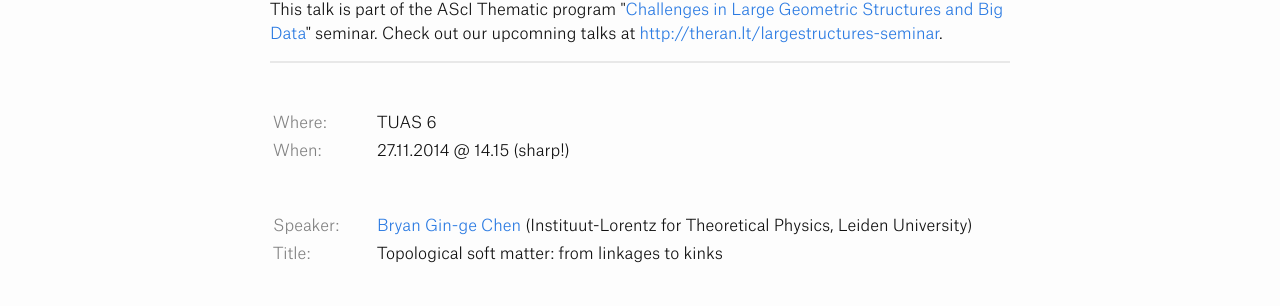
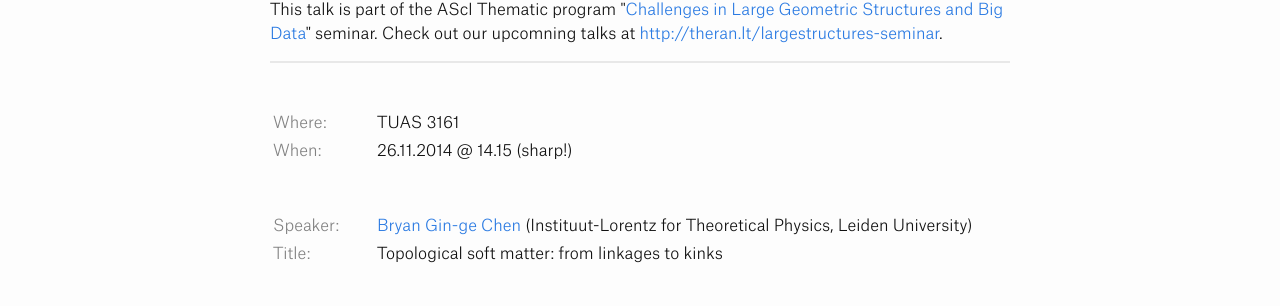
Before and after one commit to theran/theran.github.io, a Jekyll site: the page built from _seminartalks/2014-11-27-chen.md, in a window 1280 px wide. Shown: the part 169-475 px from the top of the page. Built offline with Jekyll 4.4.1, drawn with Linux system fonts in a browser that asks for light colours.

Commit message:
Changed Chen talk info

```diff
--- a/_seminartalks/2014-11-27-chen.md
+++ b/_seminartalks/2014-11-27-chen.md
@@ -5,10 +5,10 @@ speakerurl: http://www.lorentz.leidenuniv.nl/~chen
 speakerinst: Instituut-Lorentz for Theoretical Physics, Leiden University
 speakershortinst: Leiden
 talktitle:  "Topological soft matter: from linkages to kinks"
-talkdate: 27.11.2014
+talkdate: 26.11.2014
 talktime: 14.15 (sharp!)
-talkplace: TUAS 6
-title: "Large Structures Seminar - Bryan Chen"
+talkplace: TUAS 3161
+title: "Large Structures Seminar/AScI Talks - Bryan Chen"
 ---
 Networks of rigid bars connected by joints, termed linkages, provide a
 minimal framework to design robotic arms and mechanical metamaterials
```
